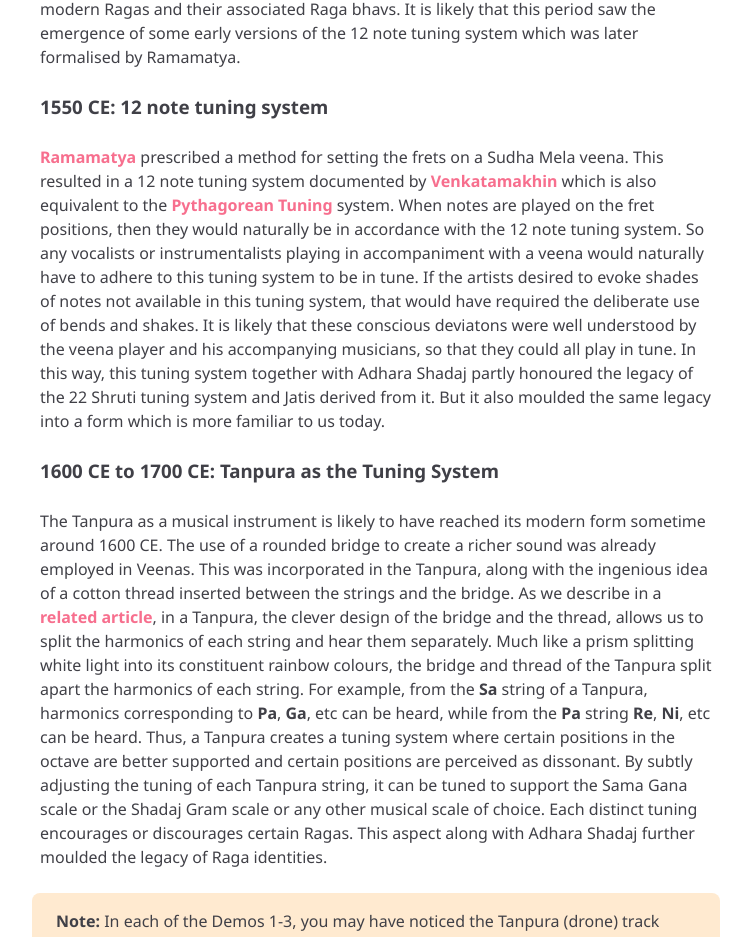
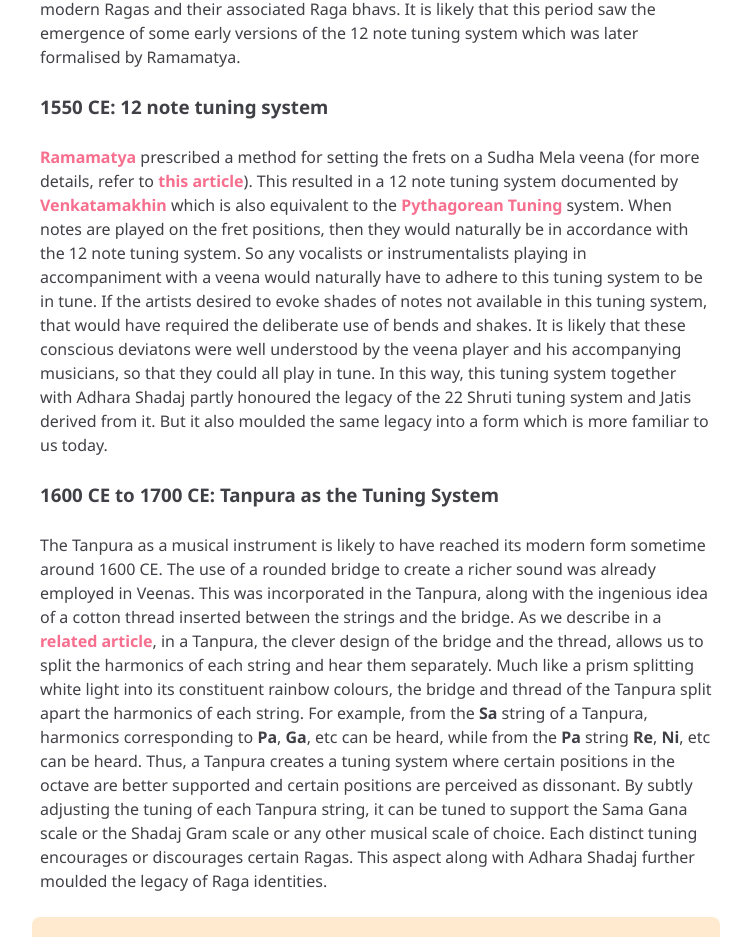
Before and after one commit to aravind-sadharani/puretones, a plain HTML site: page musicalscales/index.html in a window 1280 px wide. Shown: the part 3615-4552 px from the top of the page, without its empty margins (264-1015 px from the left). Drawn offline with nearby package versions, Linux system fonts and the light colour scheme.

Commit message:
Add link to tuning systems in 12 note commentary

```diff
--- a/musicalscales/index.html
+++ b/musicalscales/index.html
@@ -89,7 +89,7 @@ Copyright 2020 - Sadharani Music Works
         <p>The music in the era of Shadaj Gram was based on murchhanas and jatis. Essentially, these were musical structures based on cyclical permutations of the Shadaj and Madhyam Gram scales (see <a href="https://www.chandraveena.com/blog/grammar-of-music/">this post</a> for more). As the capabilities of musical instruments improved with slide and fretted instruments coming in, Indian Classical music underwent a profound transition, adopting the concept of Adhara Shadaj or singing to a fixed tonic (Sa). Musicians grappled with mapping older concepts to the new framework. In this process, the musicians of this era laid down the precedents for modern Ragas and their associated Raga bhavs. It is likely that this period saw the emergence of some early versions of the 12 note tuning system which was later formalised by Ramamatya.</p>
 
         <h3>1550 CE: 12 note tuning system</h3>
-        <p><a href="https://en.wikipedia.org/wiki/Svaramelakalanidhi">Ramamatya</a> prescribed a method for setting the frets on a Sudha Mela veena. This resulted in a 12 note tuning system documented by <a href="https://en.wikipedia.org/wiki/Venkatamakhin">Venkatamakhin</a> which is also equivalent to the <a href="https://en.wikipedia.org/wiki/Pythagorean_tuning">Pythagorean Tuning</a> system. When notes are played on the fret positions, then they would naturally be in accordance with the 12 note tuning system. So any vocalists or instrumentalists playing in accompaniment with a veena would naturally have to adhere to this tuning system to be in tune. If the artists desired to evoke shades of notes not available in this tuning system, that would have required the deliberate use of bends and shakes. It is likely that these conscious deviatons were well understood by the veena player and his accompanying musicians, so that they could all play in tune. In this way, this tuning system together with Adhara Shadaj partly honoured the legacy of the 22 Shruti tuning system and Jatis derived from it. But it also moulded the same legacy into a form which is more familiar to us today.</p>
+        <p><a href="https://en.wikipedia.org/wiki/Svaramelakalanidhi">Ramamatya</a> prescribed a method for setting the frets on a Sudha Mela veena (for more details, refer to <a href="/tuningsystems/">this article</a>). This resulted in a 12 note tuning system documented by <a href="https://en.wikipedia.org/wiki/Venkatamakhin">Venkatamakhin</a> which is also equivalent to the <a href="https://en.wikipedia.org/wiki/Pythagorean_tuning">Pythagorean Tuning</a> system. When notes are played on the fret positions, then they would naturally be in accordance with the 12 note tuning system. So any vocalists or instrumentalists playing in accompaniment with a veena would naturally have to adhere to this tuning system to be in tune. If the artists desired to evoke shades of notes not available in this tuning system, that would have required the deliberate use of bends and shakes. It is likely that these conscious deviatons were well understood by the veena player and his accompanying musicians, so that they could all play in tune. In this way, this tuning system together with Adhara Shadaj partly honoured the legacy of the 22 Shruti tuning system and Jatis derived from it. But it also moulded the same legacy into a form which is more familiar to us today.</p>
 
         <h3>1600 CE to 1700 CE: Tanpura as the Tuning System</h3>
         <p>The Tanpura as a musical instrument is likely to have reached its modern form sometime around 1600 CE. The use of a rounded bridge to create a richer sound was already employed in Veenas. This was incorporated in the Tanpura, along with the ingenious idea of a cotton thread inserted between the strings and the bridge. As we describe in a <a href="/tanpuraworking/">related article</a>, in a Tanpura, the clever design of the bridge and the thread, allows us to split the harmonics of each string and hear them separately. Much like a prism splitting white light into its constituent rainbow colours, the bridge and thread of the Tanpura split apart the harmonics of each string. For example, from the <strong>Sa</strong> string of a Tanpura, harmonics corresponding to <strong>Pa</strong>, <strong>Ga</strong>, etc can be heard, while from the <strong>Pa</strong> string <strong>Re</strong>, <strong>Ni</strong>, etc can be heard. Thus, a Tanpura creates a tuning system where certain positions in the octave are better supported and certain positions are perceived as dissonant. By subtly adjusting the tuning of each Tanpura string, it can be tuned to support the Sama Gana scale or the Shadaj Gram scale or any other musical scale of choice. Each distinct tuning encourages or discourages certain Ragas. This aspect along with Adhara Shadaj further moulded the legacy of Raga identities.</p>
```
